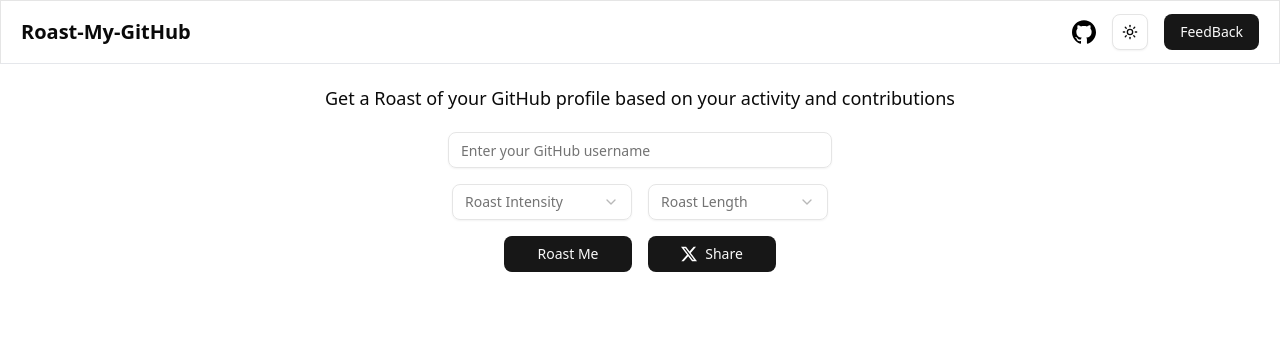
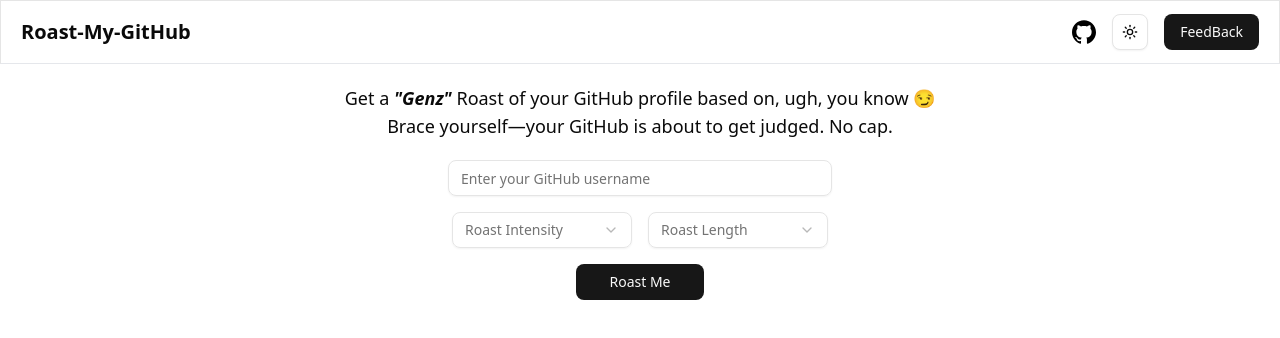
Before and after one commit to dharminnagar/roast-my-github, a Next.js app: page / in a window 1280 px wide. Shown: the top 338 px of the page. Built offline with nearby package versions, Linux system fonts and the light colour scheme.

Commit message:
feat: update UI text for GitHub roast feature to enhance user engagement and clarity

```diff
--- a/app/page.tsx
+++ b/app/page.tsx
@@ -217,8 +217,12 @@
                 </div>
 
                 <div className="h-[92vh] pt-5">
-                    <div className="flex justify-center text-lg">
-                        Get a Roast of your GitHub profile based on your activity and contributions
+                    <div className="flex flex-col items-center justify-center text-lg">
+                        <div>
+                            Get a <span className="font-bold italic">"Genz"</span> Roast of your
+                            GitHub profile based on, ugh, you know 😏{" "}
+                        </div>
+                        <div>Brace yourself—your GitHub is about to get judged. No cap.</div>
                     </div>
                     <div className="flex flex-col items-center justify-center gap-4 mt-5">
                         <Input
@@ -273,7 +277,7 @@
                                     {!loading && `New Roast`}
                                 </Button>
                             )}
-                            {/* {roast && ( */}
+                            {roast && (
                                 <Button className="w-32" onClick={handleShare}>
                                     {theme === "system" ? (
                                         systemTheme === "dark" ? (
@@ -288,7 +292,7 @@
                                     )}
                                     Share
                                 </Button>
-                            {/* )} */}
+                            )}
                         </div>
                     </div>
 
```
Lines whose indentation alone changed are shown as unchanged.
